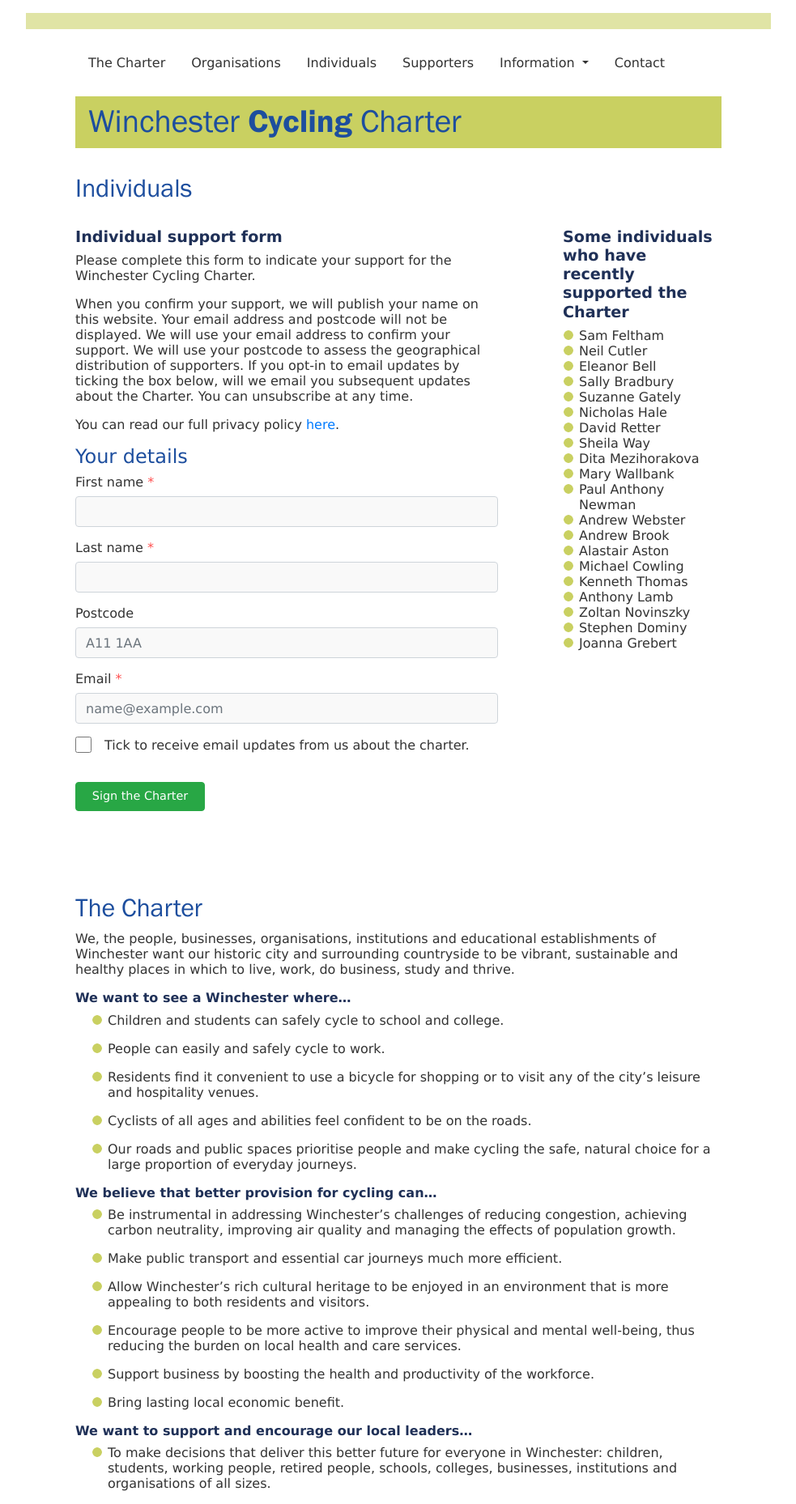
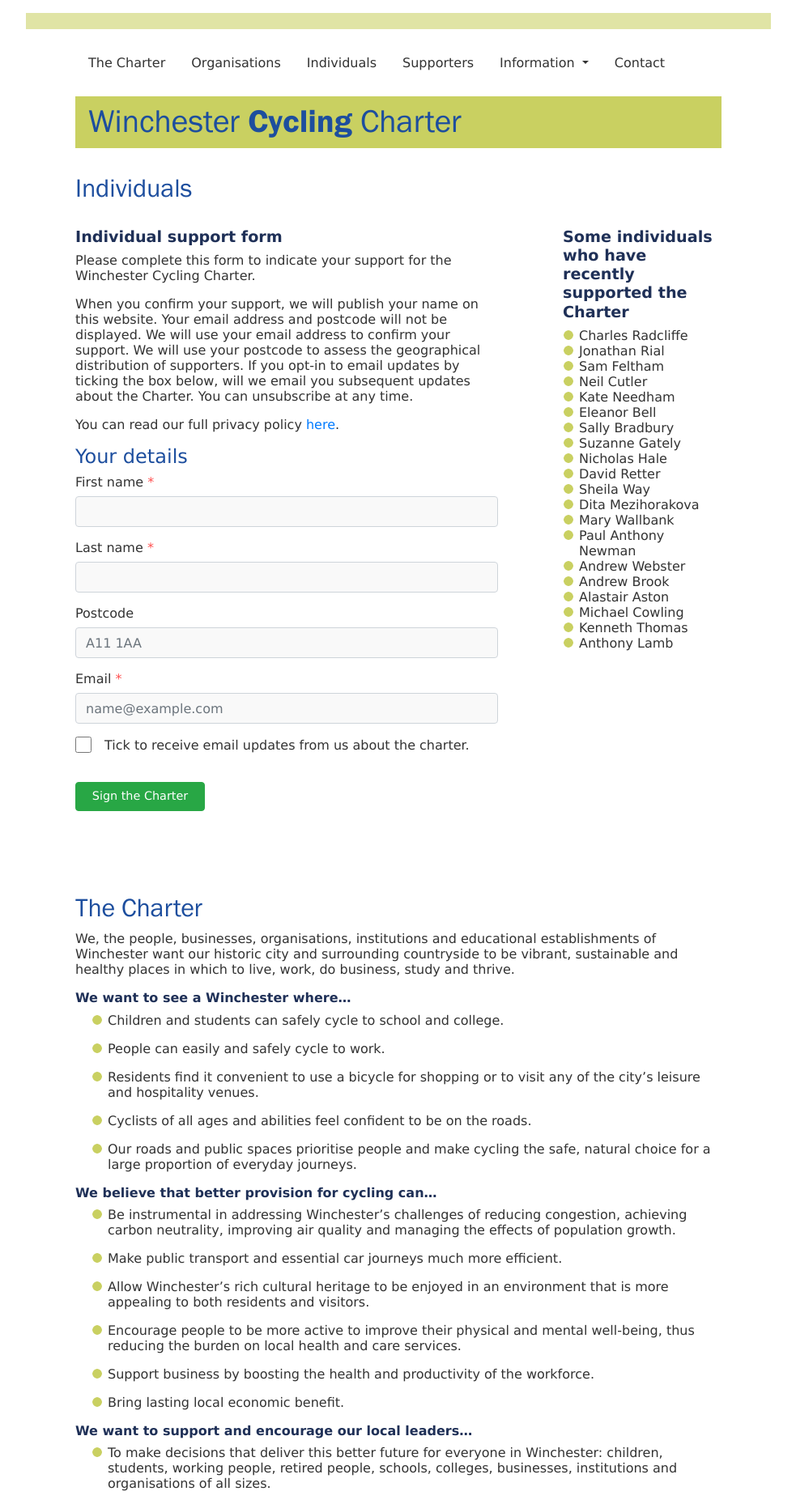
Before and after one commit to winchestercyclingcharter/winchestercyclingcharter.github.io, a Jekyll site: the page built from ind-page.md, in a window 1280 px wide. Shown: the whole page at 81% size, without its empty margins (148-1131 px from the left). Built offline with Jekyll 4.4.1, drawn with Linux system fonts in a browser that asks for light colours; nearby versions of some CDN libraries.

Commit message:
Update people.yml

```diff
--- a/_data/people.yml
+++ b/_data/people.yml
@@ -762,3 +762,6 @@ people:
 - { lastname: Cutler, firstname: Neil, dt: 20220426-205952-114770 }
 - { lastname: Feltham, firstname: Sam, dt: 20220426-210147-094962 }
 - { lastname: Bell, firstname: Eleanor , dt: 20220426-205259-301106 }
+- { lastname: Rial, firstname: Jonathan, dt: 20220426-211509-672889 }
+- { lastname: Needham, firstname: Kate, dt: 20220426-205630-573239 }
+- { lastname: Radcliffe, firstname: Charles, dt: 20220426-212836-803032 }
```
